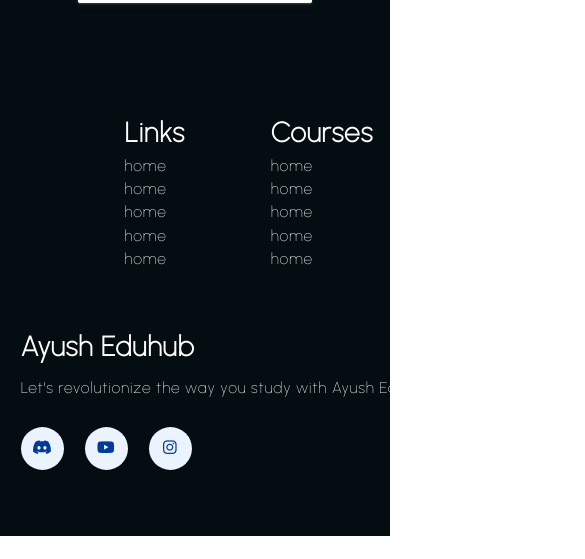
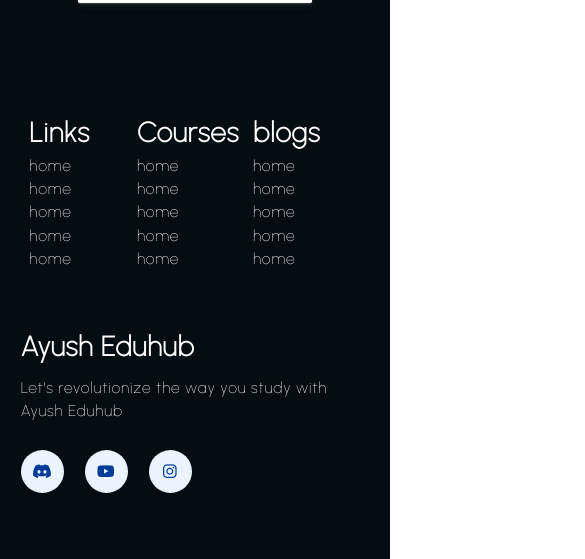
Before and after one commit to Ayush1Kr/Ayush-Eduhub, a plain HTML site: page index.html in a window 390 px wide. Shown: the part 6383-6942 px from the top of the page, 585 px wide, since content can reach past the window. Before the commit the page ends 6919 px from the top, so only its background shows below. Drawn offline with Linux system fonts and the light colour scheme.

Commit message:
making footer responsive

```diff
--- a/style.css
+++ b/style.css
@@ -448,7 +448,7 @@ main{
 /* start footer section  */
 
 .container .footer-2--div{
-    padding-left: 12rem;
+    padding-left: 1rem;
 }
 
 footer{
@@ -658,7 +658,7 @@ input, textarea {
 
     footer .grid-four--cols{
 
-        grid-template-columns: repeat(3, minmax(250px,1fr));
+        grid-template-columns: repeat(3, minmax(100px,1fr));
         text-align: left;
 
         & .footer-1--div{
```
